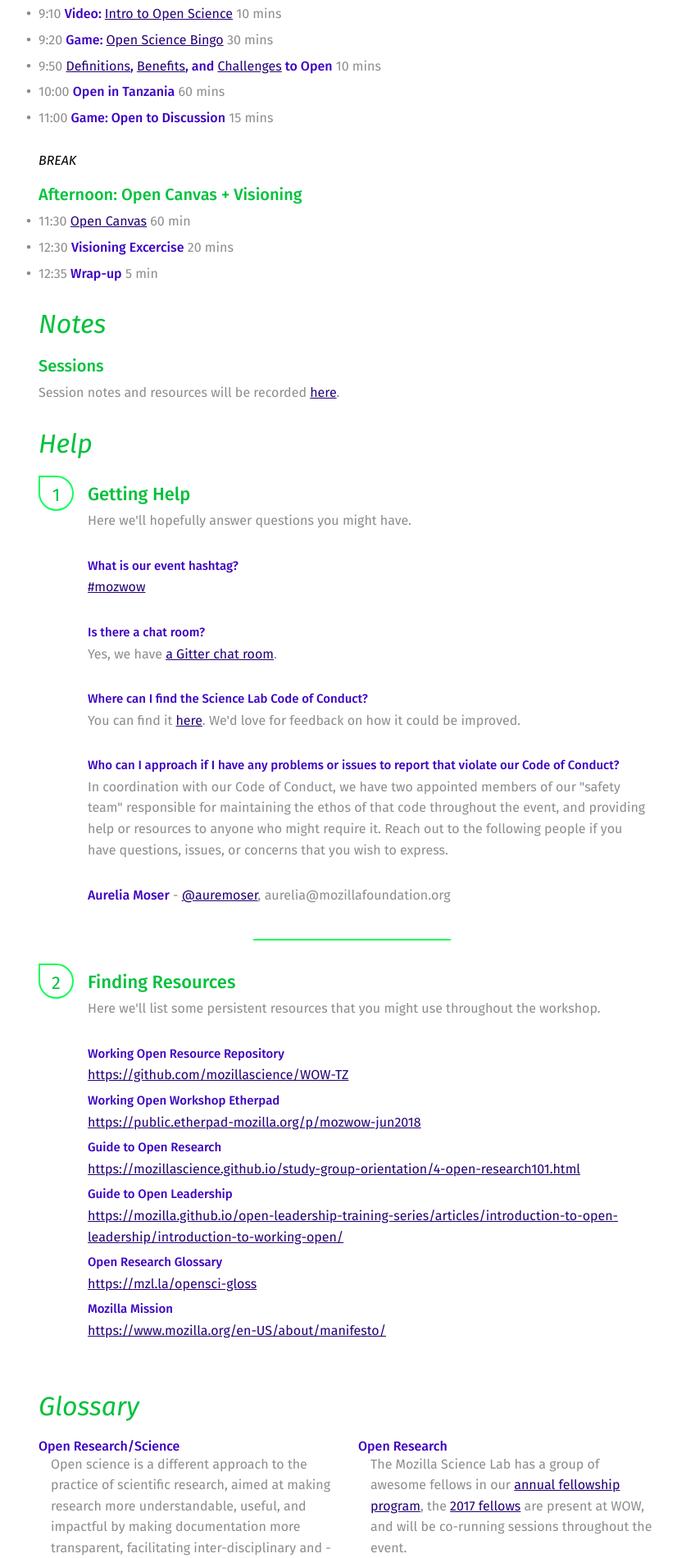
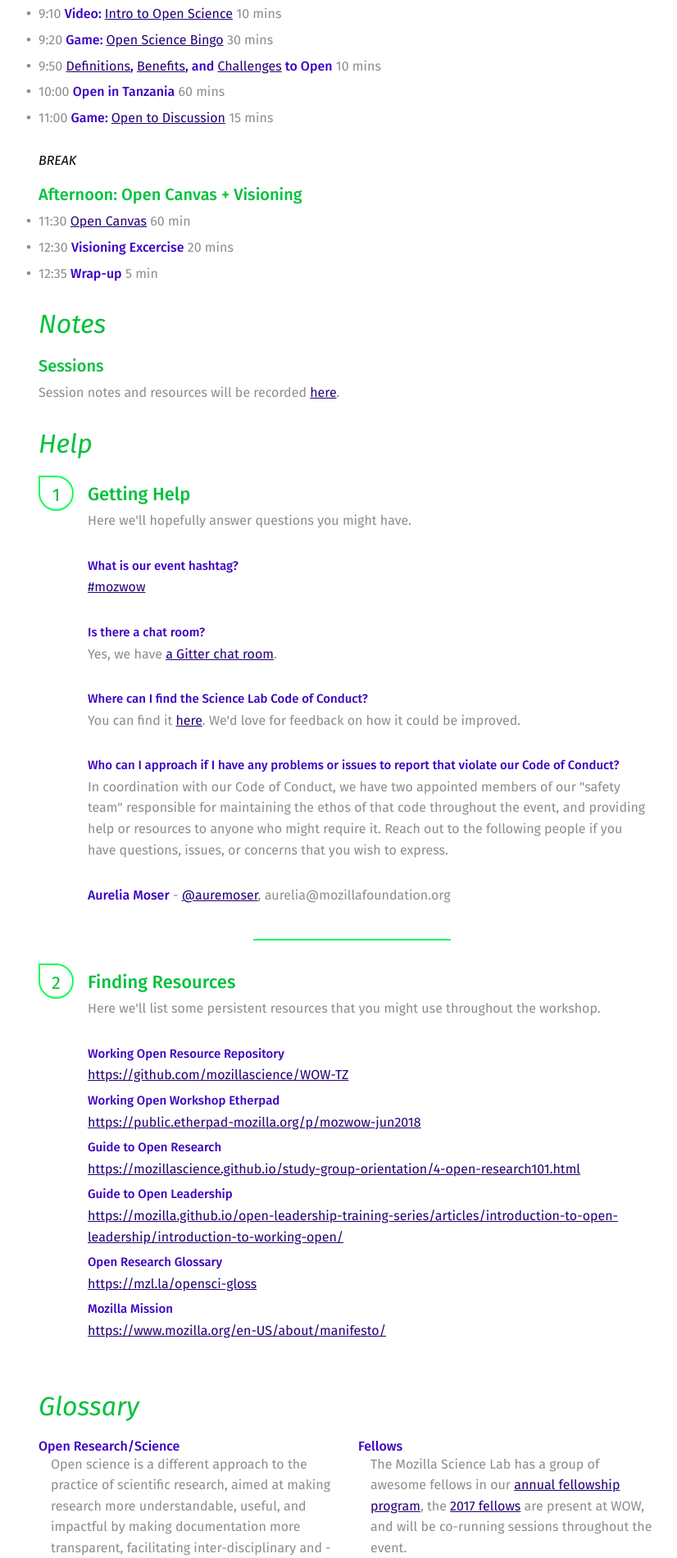
Before and after one commit to mozillascience/WOW-TZ, a plain HTML site: page index.html in a window 1280 px wide. Shown: the part 800-2700 px from the top of the page at 82% size, without its empty margins (248-1074 px from the left). Drawn offline with nearby package versions, Linux system fonts and the light colour scheme; a script that the page names is missing.

Commit message:
add open to discussion

```diff
--- a/index.html
+++ b/index.html
@@ -77,7 +77,7 @@
           <li>9:20 <strong>Game: <a href="assets/files/Open_Leadership_Bingo.pdf">Open Science Bingo</a></strong> 30 mins </li>
           <li>9:50 <strong><a href="https://mozillascience.github.io/study-group-orientation/4.1-why-open.html">Definitions</a>, <a href="">Benefits</a>, and <a href="https://mozillascience.github.io/study-group-orientation/4.8-challenges.html">Challenges</a> to Open</strong> 10 mins </li>
           <li>10:00 <strong>Open in Tanzania</strong> 60 mins </li>
-          <li>11:00 <strong>Game: Open to Discussion</strong> 15 mins </li>
+          <li>11:00 <strong>Game: <a href="https://github.com/baricks/opentodiscussion/">Open to Discussion</a></strong> 15 mins </li>
 
       </ul>
       <em>BREAK</em>
@@ -184,7 +184,7 @@
           </p>
         </section>
         <section class="term">
-          <h3>Open Research</h3>
+          <h3>Fellows</h3>
           <p>
             The Mozilla Science Lab has a group of awesome fellows in our <a href="https://science.mozilla.org/programs/fellowships">annual fellowship program</a>, the <a href="https://science.mozilla.org/programs/fellowships/fellows">2017 fellows</a> are present at WOW, and will be co-running sessions throughout the event.
           </p>
```
